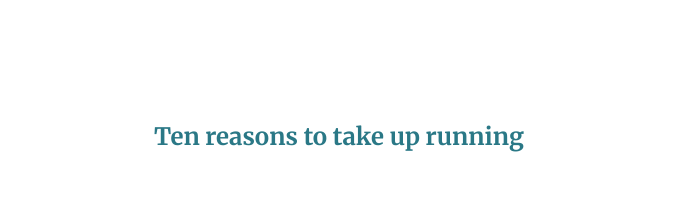
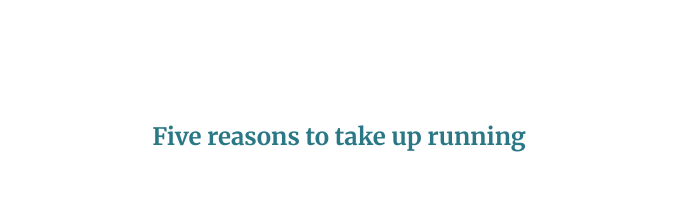
Before and after one commit to mvillarroeltab/hobby, a plain HTML site: page index.html in a window 1280 px wide. Shown: the part 1760-1971 px from the top of the page, without its empty margins (301-994 px from the left). Drawn offline with Linux system fonts and the light colour scheme.

Commit message:
list changed

```diff
--- a/index.html
+++ b/index.html
@@ -70,7 +70,7 @@
   <div class="reasons">
 
 
-    <h2>Ten reasons to take up running</h2>
+    <h2>Five reasons to take up running</h2>
     <ol>
 
       <div class="reason-row">
```
